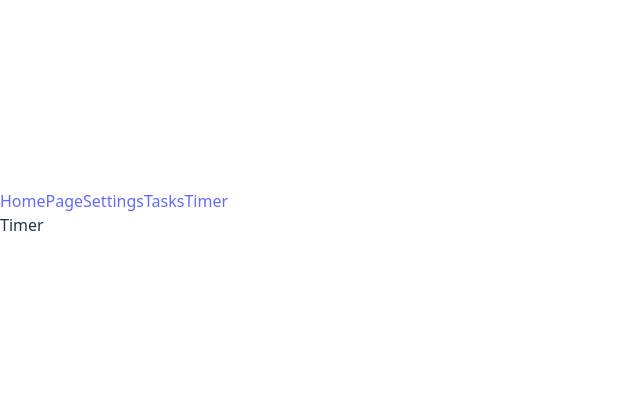
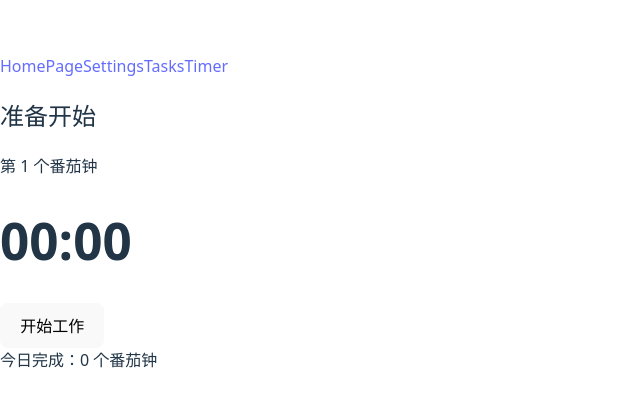
Before and after one commit to YuZhang0809/myFifthReactAppBook, a React (Vite) app: page /timer in a window 1280 px wide. Shown: the part 187-594 px from the top of the page, without its empty margins (0-640 px from the left). Built offline with nearby package versions, Linux system fonts and the light colour scheme.

Commit message:
Enhance Timer component by adding useEffect for timer functionality, refactoring state management with improved action handling, and updating button visibility logic based on timer status. Introduce session tracking and format time display for better user experience.

```diff
--- a/src/pages/Timer.jsx
+++ b/src/pages/Timer.jsx
@@ -1,4 +1,4 @@
-import React, { useReducer } from 'react'
+import React, { useEffect, useReducer } from 'react'
 
 const initialState = {
   // 'IDLE' | 'WORKING' | 'BREAK' | 'PAUSED'
@@ -20,19 +20,40 @@ const ACTIONS = {
   COMPLETE_SESSION: 'COMPLETE_SESSION'
 }
 
+const workingTime = 15
+const breakTime = 5
+
 function timerReducer(state, action) {
   switch (action.type) {
     case ACTIONS.START_WORK:
-      return {...state, status:'WORKING', isActive:true, timeLeft: 1500}
+      return {...state, status:'WORKING', isActive:true, timeLeft: workingTime}
     case ACTIONS.START_BREAK:
-      return{...state, status:'BREAK', isActive:true, timeLeft: 300}
+      return{...state, status:'BREAK', isActive:true, timeLeft: breakTime}
     case ACTIONS.PAUSE:
-      return{...state, status:'PAUSED', isActive:false}
+      return{...state, status:'PAUSED', isActive:false, previousStatus:state.status}
     case ACTIONS.RESUME:
       return{...state, status:state.previousStatus, isActive:true}
     case ACTIONS.RESET:
       return initialState
     case ACTIONS.TICK:
+      if (state.timeLeft <= 1) {
+        const newState = {
+          ...state,
+          timeLeft: 0,
+          isActive: false
+        }       // 如果是工作阶段完成，增加会话数
+        if (state.status === 'WORKING') {
+          alert('工作时间结束！休息一下吧')
+          newState.currentSession = state.currentSession + 1
+          newState.totalSessions = state.totalSessions + 1
+          newState.status = 'IDLE'  // 工作完成回到空闲
+          newState.previousStatus = 'WORKING'
+        } else if (state.status === 'BREAK') {
+          newState.previousStatus = 'BREAK'
+          newState.status = 'IDLE'  // 休息完成回到空闲
+        }
+        return newState
+      }
       return{...state, timeLeft:state.timeLeft - 1}
     case ACTIONS.COMPLETE_SESSION:
       return{...state, totalSessions: state.totalSessions + 1}
@@ -41,34 +62,170 @@ function timerReducer(state, action) {
   }
 }
 
-const isVaildTransition = (currentState, action) => {
-  const transition = {
-    IDLE: ['START_WORK'],
-    WORKING: ['PAUSE', 'RESET', 'COMPLETE_WORK'],
-    BREAK: ['PAUSE', 'RESET', 'SKIP_BREAK', 'COMPLETE_BREAK'],
-    PAUSED: ['RESUME', 'RESET']
+const getButtonStates = (status, previousStatus) => {
+  if (status === 'IDLE' && (previousStatus === '' || previousStatus === 'BREAK' )) {
+    return {
+      showStartWork: true,
+      showStartBreak: false,
+      showPause: false,
+      showReset: false,
+      showResume: false
+    }
   }
-  return transition[currentState].includes(action.type)
+  else if(status === 'IDLE' && previousStatus === 'WORKING' ) {
+    return{
+        showStartWork: false,
+        showStartBreak: true,
+        showPause: false,
+        showReset: false,
+        showResume: false
+      }
+  }
+
+  else if (status === 'WORKING') {
+    return{
+      showStartWork: false,
+      showStartBreak: false,
+      showPause: true,
+      showReset: true,
+      showResume: false
+    }
+  }
+
+  else if (status === 'BREAK') {
+    return{
+      showStartWork: false,
+      showStartBreak: false,
+      showPause: true,
+      showReset: true,
+      showResume: false
+    }
+  }
+
+  else if (status === 'PAUSED') {
+    return{
+      showStartWork: false,
+      showStartBreak: false,
+      showPause: false,
+      showReset: true,
+      showResume: true
+    }
+  }
+  else{
+    return {}
+  }
 }
 
-const getButtonStates = (status) => {
-  switch (status) {
-    case 'IDLE':
-      return { showStart: true, showPause: false, showReset: false }
-    case 'WORKING':
-      return { showStart: false, showPause: true, showReset: true }
-    case 'BREAK':
-      return { showStart: false, showPause: true, showReset: true, showSkip: true }
-    case 'PAUSED':
-      return { showStart: false, showResume: true, showReset: true }
-  }
+const formatTime = (seconds) => {
+  const minutes = Math.floor(seconds / 60)
+  const remainingSeconds = seconds % 60
+  return `${minutes.toString().padStart(2, '0')}:${remainingSeconds.toString().padStart(2, '0')}`
 }
+
 
 export default function Timer() {
 
   const [state, dispatch] = useReducer(timerReducer, initialState)
 
+  useEffect(() => {
+    let timer; // 在顶层作用域声明
+
+    if (state.isActive) {
+      // 只有在 active 时才创建和赋值
+      timer = setInterval(() => {
+        dispatch({ type: ACTIONS.TICK });
+      }, 1000);
+    }
+    // 清理函数可以访问到外部的 timer
+    return () => {
+      if (timer) {
+        clearInterval(timer);
+      }
+
+    };
+  }, [state.isActive]);
+
+  const renderButtons = () => {
+    const buttons = getButtonStates(state.status, state.previousStatus)
+
+    return (
+      <div>
+        {buttons.showStartWork && (
+          <button onClick={handleStartWork}>开始工作</button>
+        )}
+        {buttons.showStartBreak && (
+          <button onClick={handleStartBreak}>开始休息</button>
+        )}
+        {buttons.showPause && (
+          <button onClick={handlePause}>暂停</button>
+        )}
+        {buttons.showResume && (
+          <button onClick={handleResume}>继续</button>
+        )}
+        {buttons.showReset && (
+          <button onClick={handleReset}>重置</button>
+        )}
+      </div>
+    )
+  }
+
+  const handleStartWork = () => {
+    dispatch({ type: ACTIONS.START_WORK })
+  }
+
+  const handleStartBreak = () => {
+    dispatch({ type: ACTIONS.START_BREAK })
+  }
+
+  const handlePause = () => {
+    dispatch({ type: ACTIONS.PAUSE })
+  }
+
+  const handleResume = () => {
+    dispatch({ type: ACTIONS.RESUME })
+  }
+
+  const handleReset = () => {
+    // 可以添加确认对话框
+    if (window.confirm('确定要重置计时器吗？')) {
+      dispatch({ type: ACTIONS.RESET })
+    }
+  }
+
+  const getStatusText = (status) => {
+    const statusTexts = {
+      IDLE: '准备开始',
+      WORKING: '专注工作中',
+      BREAK: '休息时间',
+      PAUSED: '已暂停'
+    }
+    return statusTexts[status] || '未知状态'
+  }
+
   return (
-    <div>Timer</div>
+    <div className="timer-container">
+      {/* 状态显示 */}
+      <div className="status">
+        <h2>{getStatusText(state.status)}</h2>
+        <div className="session-info">
+          第 {state.currentSession + 1} 个番茄钟
+        </div>
+      </div>
+
+      {/* 时间显示 */}
+      <div className="time-display">
+        <h1>{formatTime(state.timeLeft)}</h1>
+      </div>
+
+      {/* 控制按钮 */}
+      <div className="controls">
+        {renderButtons()}
+      </div>
+
+      {/* 统计信息 */}
+      <div className="stats">
+        今日完成：{state.totalSessions} 个番茄钟
+      </div>
+    </div>
   )
 }
```
